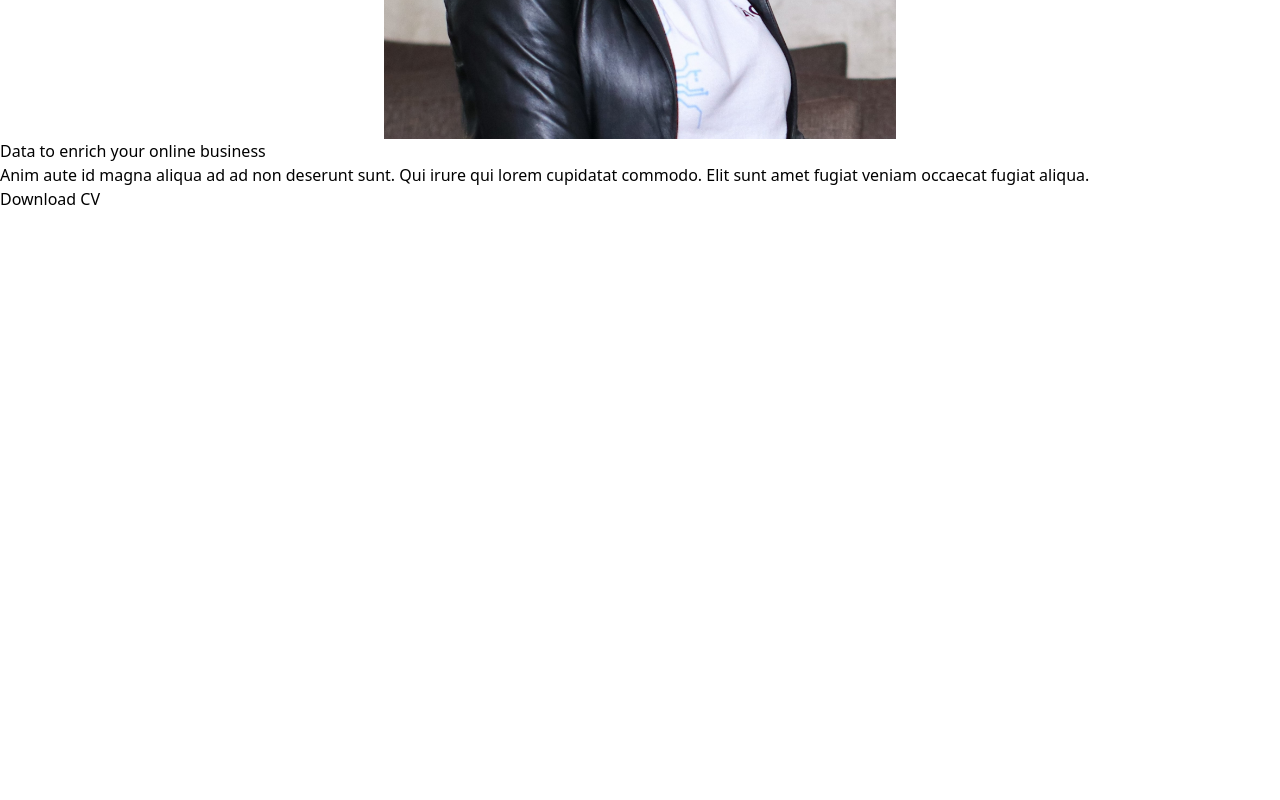
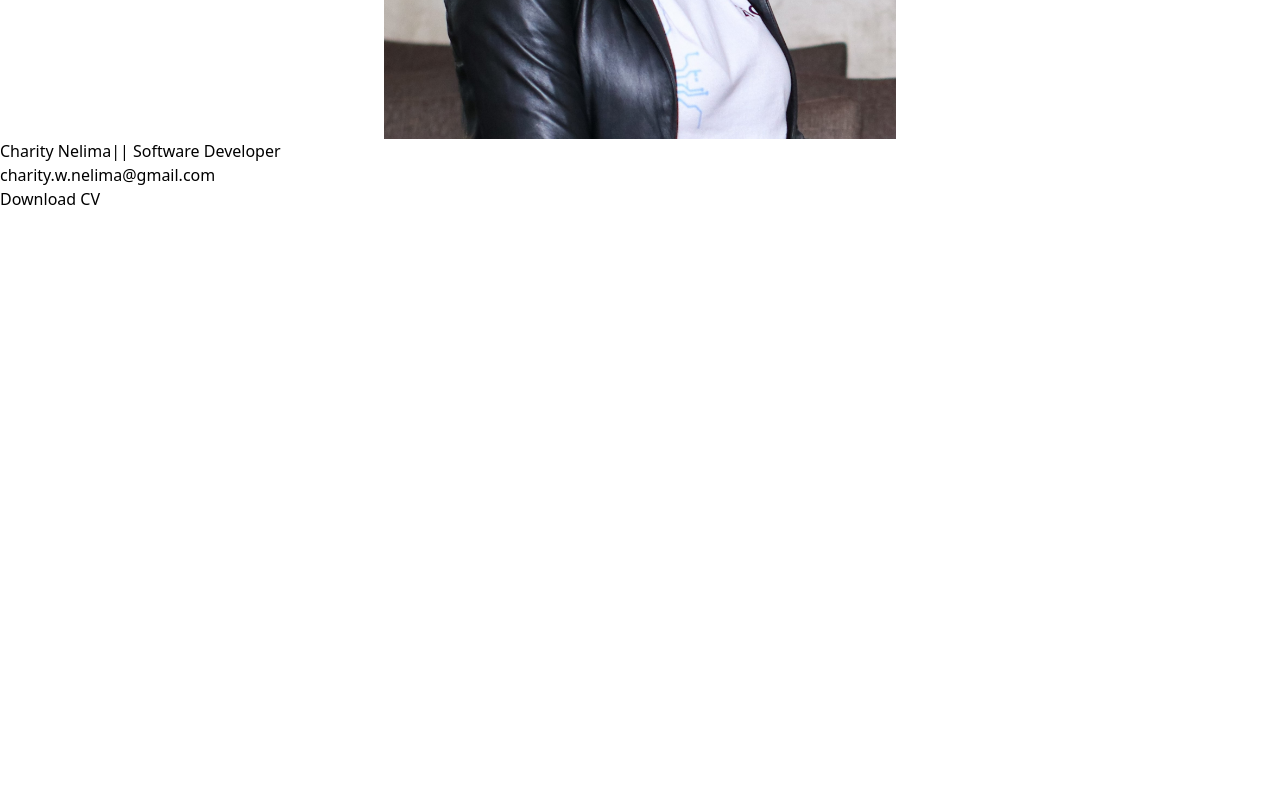
Before and after one commit to Charity-Nelima/Nelima, a React (Vite) app: page / in a window 1280 px wide. Shown: the part 1880-2680 px from the top of the page. Built offline with nearby package versions, Linux system fonts and the light colour scheme.

Commit message:
add contact details

```diff
--- a/src/HeroSection.jsx
+++ b/src/HeroSection.jsx
@@ -104,7 +104,7 @@ export default function HeroSection() {
                 </Dialog>
             </header>
 
-            <div className="relative isolate px-6  pt-14 lg:pt-0 lg:px-8">
+            <div className="relative isolate px-6  pt-14 lg:pt-0 lg:px-8 sm:pt-14">
                 <div
                     aria-hidden="true"
                     className="absolute inset-x-0 -top-40 -z-10 transform-gpu overflow-hidden blur-3xl sm:-top-80"
@@ -137,14 +137,13 @@ export default function HeroSection() {
 
 
                     <div className="text-center">
-                        <h1 className="text-balance text-4xl font-bold tracking-tight text-gray-900 sm:text-6xl">
-                            Data to enrich your online business
+                        <h1 className="text-balance text-1xl font-bold tracking-tight text-gray-600 sm:text-6xl">
+                            Charity Nelima|| Software Developer
                         </h1>
-                        <p className="mt-6 text-lg leading-8 text-gray-600">
-                            Anim aute id magna aliqua ad ad non deserunt sunt. Qui irure qui lorem cupidatat commodo. Elit sunt amet
-                            fugiat veniam occaecat fugiat aliqua.
+                        <p className="mt-6 text-lg font-bold leading-8 text-gray-600">
+                           charity.w.nelima@gmail.com
                         </p>
-                        <div className="mt-10  items-center justify-center gap-x-6">
+                        <div className="  items-center justify-center gap-x-6">
                             <a class="inline-flex items-center gap-2 justify-center rounded-md py-2 px-3 text-sm outline-offset-2 transition active:transition-none bg-zinc-50 font-medium text-zinc-900 hover:bg-zinc-100 active:bg-zinc-100 active:text-zinc-900/60 dark:bg-zinc-800/50 dark:text-zinc-300 dark:hover:bg-zinc-800 dark:hover:text-zinc-50 dark:active:bg-zinc-800/50 dark:active:text-zinc-50/70 group mt-6" href={pdf}>
                                 Download CV
                                 <svg viewBox="0 0 16 16" fill="none" aria-hidden="true" class="h-4 w-4 stroke-zinc-400 transition group-active:stroke-zinc-600 dark:group-hover:stroke-zinc-50 dark:group-active:stroke-zinc-50">
--- a/src/components/Footer.jsx
+++ b/src/components/Footer.jsx
@@ -4,8 +4,26 @@ export default function Footer() {
     return (
         <div>
             <div class="border-t border-zinc-100 pb-16 pt-10 dark:border-zinc-700/40 mt-10">
-            <div class="relative px-4 sm:px-8 lg:px-12">
-                <div class="mx-auto max-w-2xl lg:max-w-5xl"><div class="flex flex-col items-center justify-between gap-6 sm:flex-row"><div class="flex flex-wrap justify-center gap-x-6 gap-y-1 text-sm font-medium text-zinc-800 dark:text-zinc-200"><a class="transition hover:text-teal-500 dark:hover:text-teal-400" href="/about">About</a><a class="transition hover:text-teal-500 dark:hover:text-teal-400" href="/projects">Projects</a><a class="transition hover:text-teal-500 dark:hover:text-teal-400" href="/speaking">Speaking</a><a class="transition hover:text-teal-500 dark:hover:text-teal-400" href="/uses">Uses</a></div><p class="text-sm text-zinc-400 dark:text-zinc-500">© 2024 Spencer Sharp. All rights reserved.</p></div></div></div></div>
+                <div class="relative px-4 sm:px-8 lg:px-12">
+                    <div class="mx-auto max-w-2xl lg:max-w-5xl">
+                        <div class="flex flex-col items-center justify-between gap-6 sm:flex-row">
+                            <div class="flex flex-wrap justify-center gap-x-6 gap-y-1 text-sm font-medium text-zinc-800 dark:text-zinc-200">
+                                <a class="transition hover:text-teal-500 dark:hover:text-teal-400" href="/about">About</a>
+                                <a class="transition hover:text-teal-500 dark:hover:text-teal-400" href="/projects">Projects</a>
+                                <a class="transition hover:text-teal-500 dark:hover:text-teal-400" href="/speaking">Speaking</a>
+                                <a class="transition hover:text-teal-500 dark:hover:text-teal-400" href="/uses">Uses</a>
+                            </div>
+                            <p class="text-sm text-zinc-400 dark:text-zinc-500">© 2024 Spencer Sharp. All rights reserved.</p>
+                        </div>
+                        <div class='mt-5'>
+                        <p class="text-sm text-zinc-400 dark:text-zinc-500">+254729815051</p>
+
+                    </div>
+                    </div>
+
+
+                </div>
+            </div>
 
         </div>
     )
```
